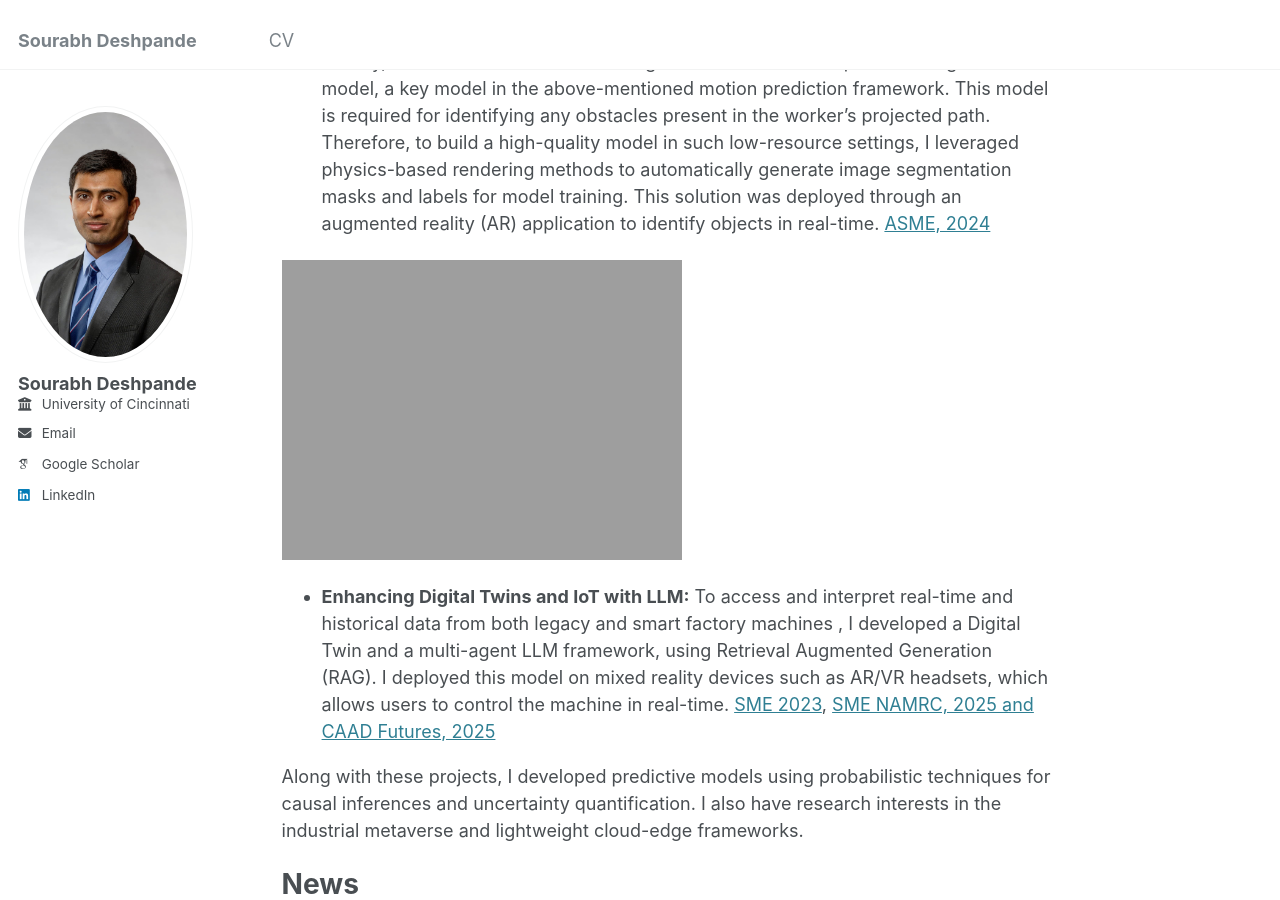
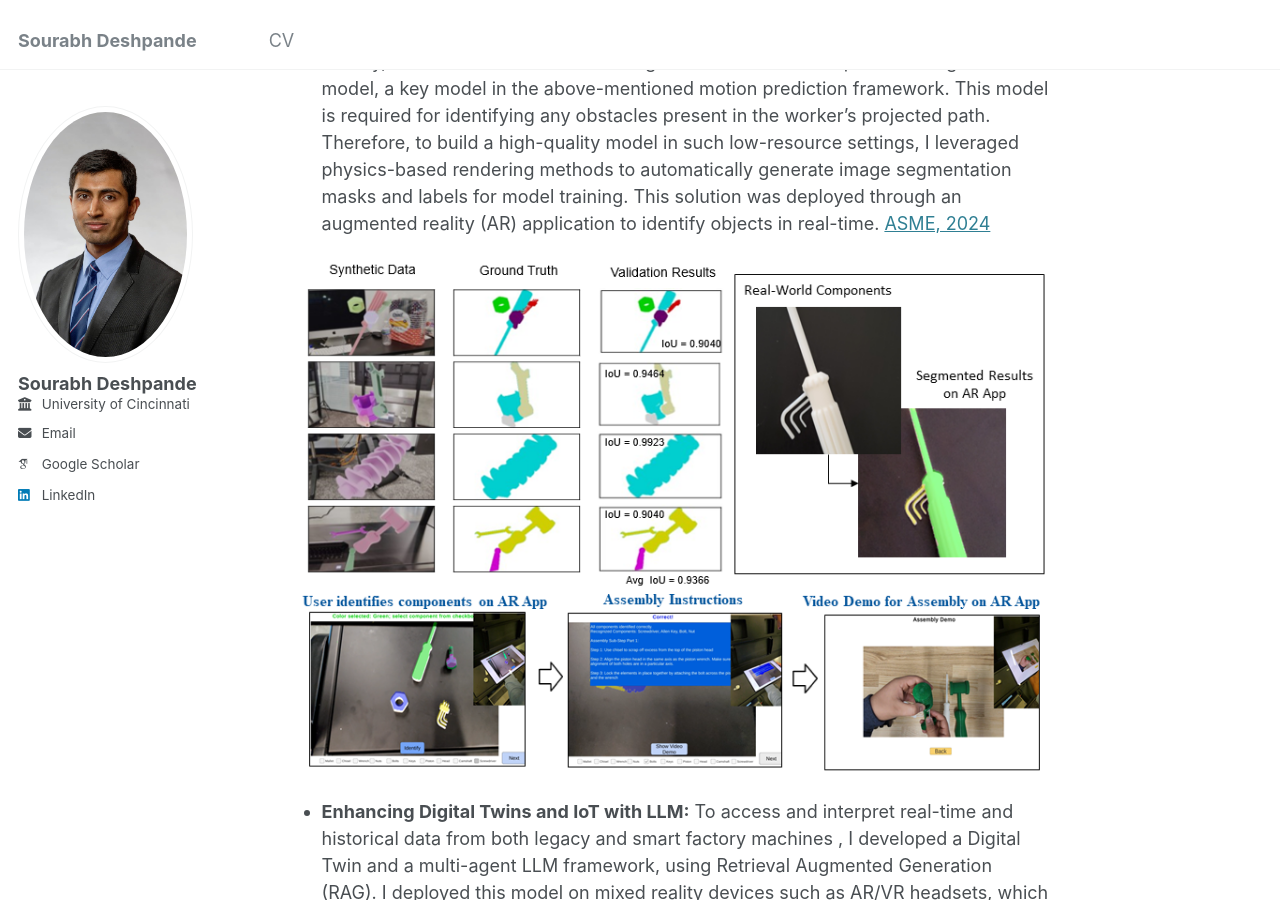
Before and after one commit to sopdeshpande/sopdeshpande.github.io, a Jekyll site: the page built from _pages/about.md, in a window 1280 px wide and 900 px high, scrolled down 814 px. Built offline with Jekyll 4.4.1, drawn with Linux system fonts in a browser that asks for light colours; some web fonts are replaced.

Commit message:
Update about.md

```diff
--- a/_pages/about.md
+++ b/_pages/about.md
@@ -20,7 +20,7 @@ For reducing workplace injuries, we are working on predicting a worker’s path
 - **Synthetic Image Data Generation for Model Training:**
 Due to limited access to the factory, we did not have sufficient images to train the 3D component recognition model, a key model in the above-mentioned motion prediction framework. This model is required for identifying any obstacles present in the worker’s projected path. Therefore, to build a high-quality model in such low-resource settings, I leveraged physics-based rendering methods to automatically generate image segmentation masks and labels for model training. This solution was deployed through an augmented reality (AR) application to identify objects in real-time. [ASME, 2024](https://asmedigitalcollection.asme.org/MSEC/proceedings/MSEC2024/88117/V002T07A007/1203234)
 
-![image](/images/Component_Recognition_Summary.png =100x20)
+![image](/images/Component_Recognition_Summary.png)
 
 - **Enhancing Digital Twins and IoT with LLM:**
 To access and interpret real-time and historical data from both legacy and smart factory machines , I developed a Digital Twin and a multi-agent LLM framework,  using Retrieval Augmented Generation (RAG). I deployed this model on mixed reality devices such as AR/VR headsets, which allows users to control the machine in real-time. [SME 2023](https://www.sciencedirect.com/science/article/pii/S2213846323001153),
```
